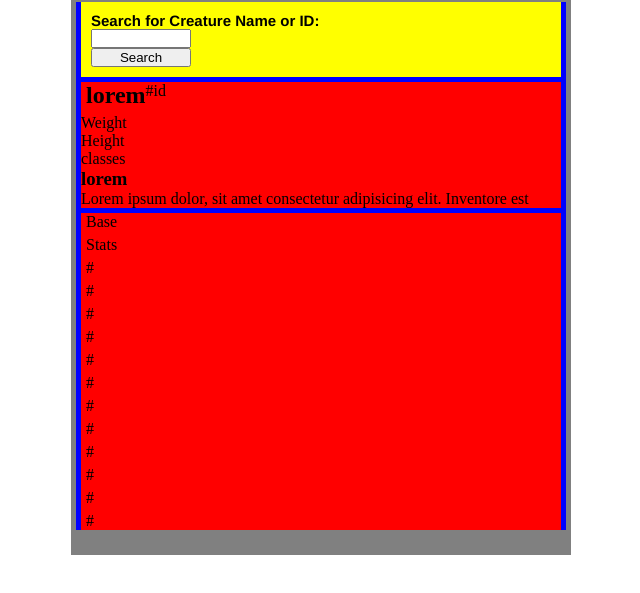
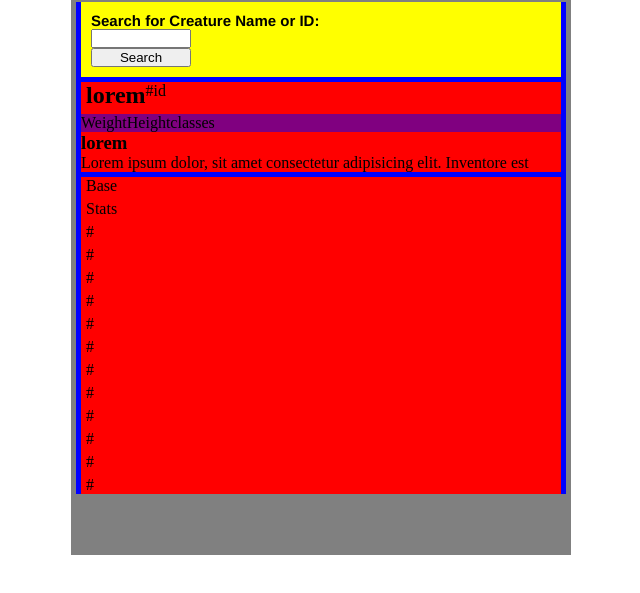
Before and after one commit to WellinghtonOliveira/CriaturasRPG, a plain HTML site: page index.html in a window 1280 px wide. Shown: the part 145-738 px from the top of the page, without its empty margins (319-959 px from the left). Drawn offline with Linux system fonts and the light colour scheme.

Commit message:
Update styels.css

```diff
--- a/CSS/styels.css
+++ b/CSS/styels.css
@@ -61,3 +61,11 @@
     display: flex;
     background-color: purple;
 }
+
+
+.span-infos {
+    background-color: purple;
+    display: flex;
+    width: 100%;
+    height: auto;
+}
```
